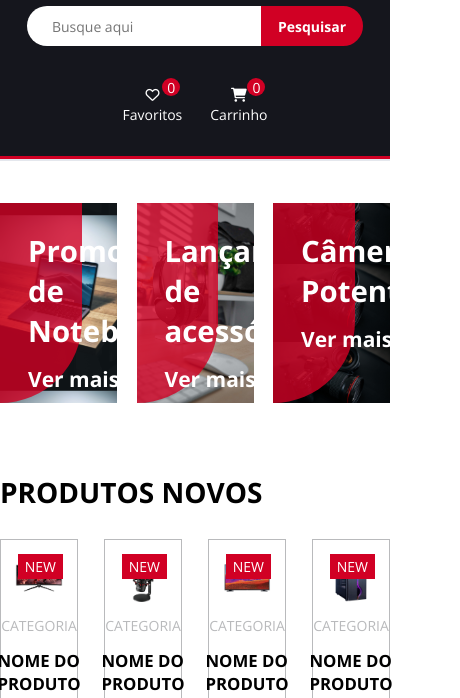
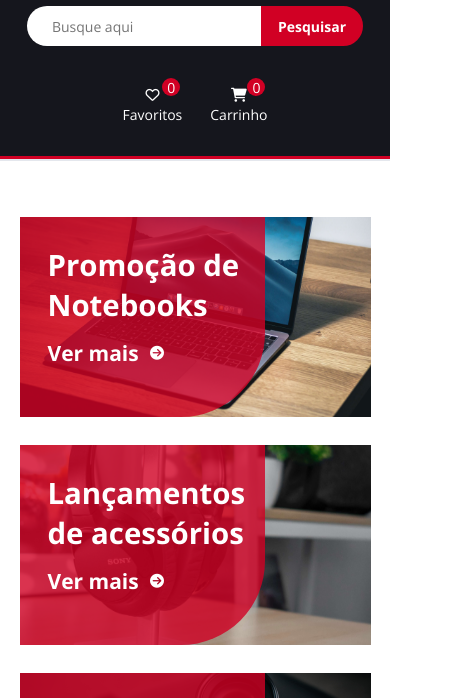
Before and after one commit to othonss/Projeto-Electrum-sass, a plain HTML site: page index.html in a window 390 px wide. Shown: the part 97-795 px from the top of the page, 460 px wide, since content can reach past the window. Drawn offline with nearby package versions, Linux system fonts and the light colour scheme.

Commit message:
Finalização do projeto Foi criada a parte responsiva do site; Foi finalizado o projeto.

```diff
--- a/sass/2-layouts/_banner-sections.sass
+++ b/sass/2-layouts/_banner-sections.sass
@@ -4,3 +4,7 @@
 .banners
     @include layouts-mixins.center-content
     padding: 3rem 0
+
+    @include base-mixins.mobile
+    flex-direction: column
+    align-items: center
--- a/sass/2-layouts/_deal-section.sass
+++ b/sass/2-layouts/_deal-section.sass
@@ -12,6 +12,12 @@
     height: 410px
     padding: 2rem
 
+    @include base-mixins.mobile
+        background-size: 70%
+        background-position-y: 130%
+        background-position-x: 120%
+        height: 700px
+
     &-content
         height: 100%
         flex-direction: column
@@ -19,9 +25,17 @@
         @include layouts-mixins.center-content
         justify-content: center
 
+        @include base-mixins.mobile
+            text-align: center
+
         &-timer
             display: flex
             margin-bottom: 2rem
+
+            @include base-mixins.mobile
+                flex-wrap: wrap
+                align-self: center
+                justify-content: center
 
         .deal-container-timer
             width: 100px
@@ -35,6 +49,9 @@
             color: variables.$light-color
             margin: 0 1rem
 
+            @include base-mixins.mobile
+                margin-bottom: 1.5rem
+
             &-time
                 font-weight: bold
                 font-size: 1.5rem
--- a/sass/2-layouts/_footer.sass
+++ b/sass/2-layouts/_footer.sass
@@ -5,6 +5,9 @@
 .footer
     background-color: variables.$bg-color
     padding: 3rem 0
+
+    @include base-mixins.mobile
+        padding: 3rem
 
     a, p
         color: variables.$gray-text-color
@@ -29,8 +32,15 @@
         @include layouts-mixins.center-content
         padding-bottom: 3rem
 
+        @include base-mixins.mobile
+            flex-direction: column
+
         &-about, &-categories, &-information, &-menu
             max-width: 25%
+
+            @include base-mixins.mobile
+                max-width: 100%
+                margin-bottom: 1rem
 
     &-bottom
         @include layouts-mixins.center-content
--- a/sass/2-layouts/_newsletter-section.sass
+++ b/sass/2-layouts/_newsletter-section.sass
@@ -9,6 +9,9 @@
     align-items: center
     padding: 3rem
     border-top: 2px solid variables.$section-bg-color
+
+    @include base-mixins.mobile
+        text-align: center
 
     h2
         font-size: 2rem
@@ -24,9 +27,15 @@
         display: flex
         margin-bottom: 3rem
 
+        @include base-mixins.mobile
+            width: 100%
+
         input[type="email"]
             border: 1px solid variables.$section-bg-color
             @include layouts-mixins.rounded-input
+
+            @include base-mixins.mobile
+                width: 100%
 
     .social-media
 
--- a/sass/2-layouts/_products-section.sass
+++ b/sass/2-layouts/_products-section.sass
@@ -10,7 +10,14 @@
         font-size: 2rem
         text-transform: uppercase
 
+        @include base-mixins.mobile
+            text-align: center
+
     &-container
         display: flex
         justify-content: space-between
         padding: 2rem 0
+
+        @include base-mixins.mobile
+            flex-direction: column
+            align-items: center
--- a/sass/3-modules/_banners.sass
+++ b/sass/3-modules/_banners.sass
@@ -10,6 +10,10 @@
     transition: .4s
     @include modules-mixins.center-bg
     background-size: 100%
+
+    @include base-mixins.mobile
+        width: 90%
+        margin: 1rem
 
     &:hover
         background-size: 120%
--- a/sass/3-modules/_products.sass
+++ b/sass/3-modules/_products.sass
@@ -11,6 +11,10 @@
     flex-direction: column
     justify-content: center
     align-items: center
+
+    @include base-mixins.mobile
+        width: 90%
+        margin: 1rem
 
     &:hover
         border-color: variables.$primary-color
```
Also changed, not shown: css/app.css, 1 other file.
